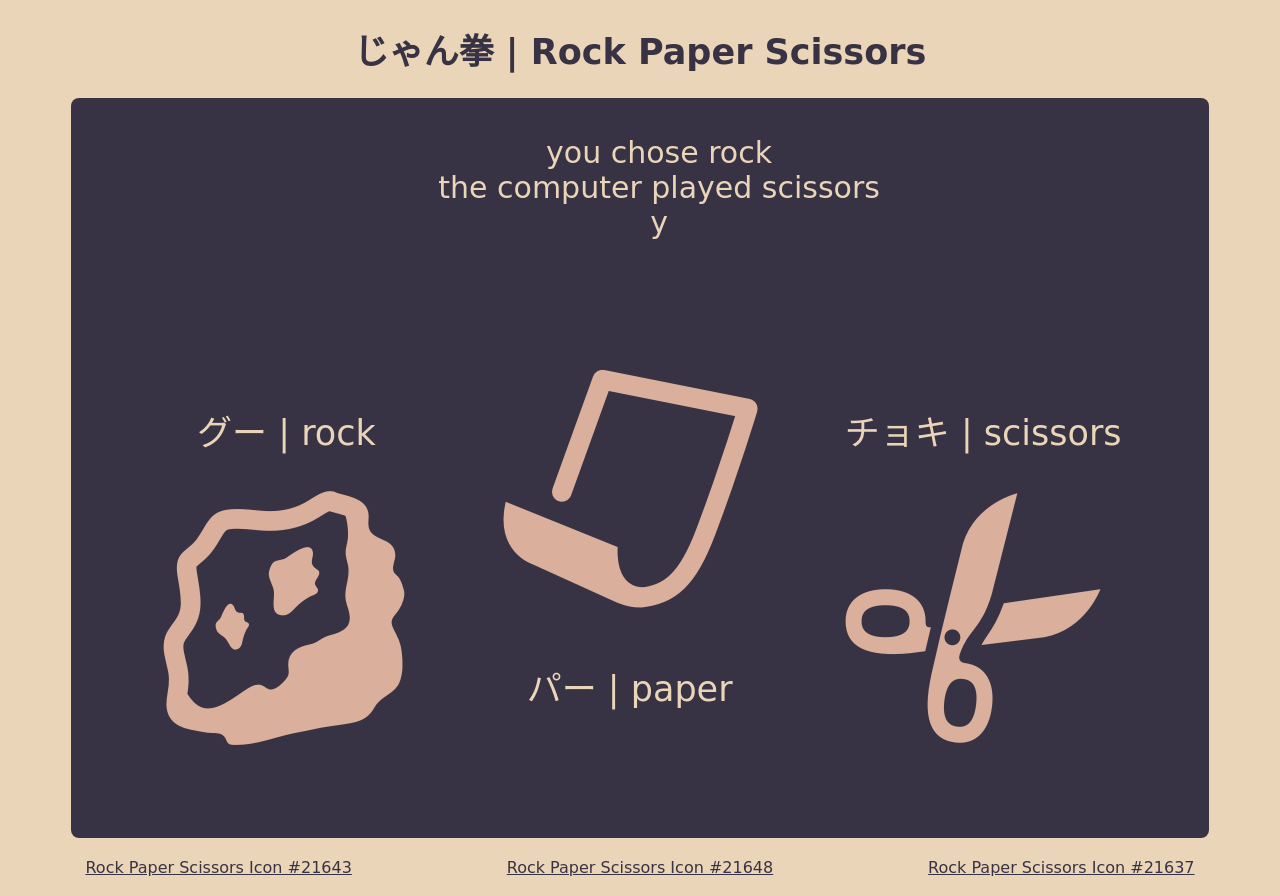
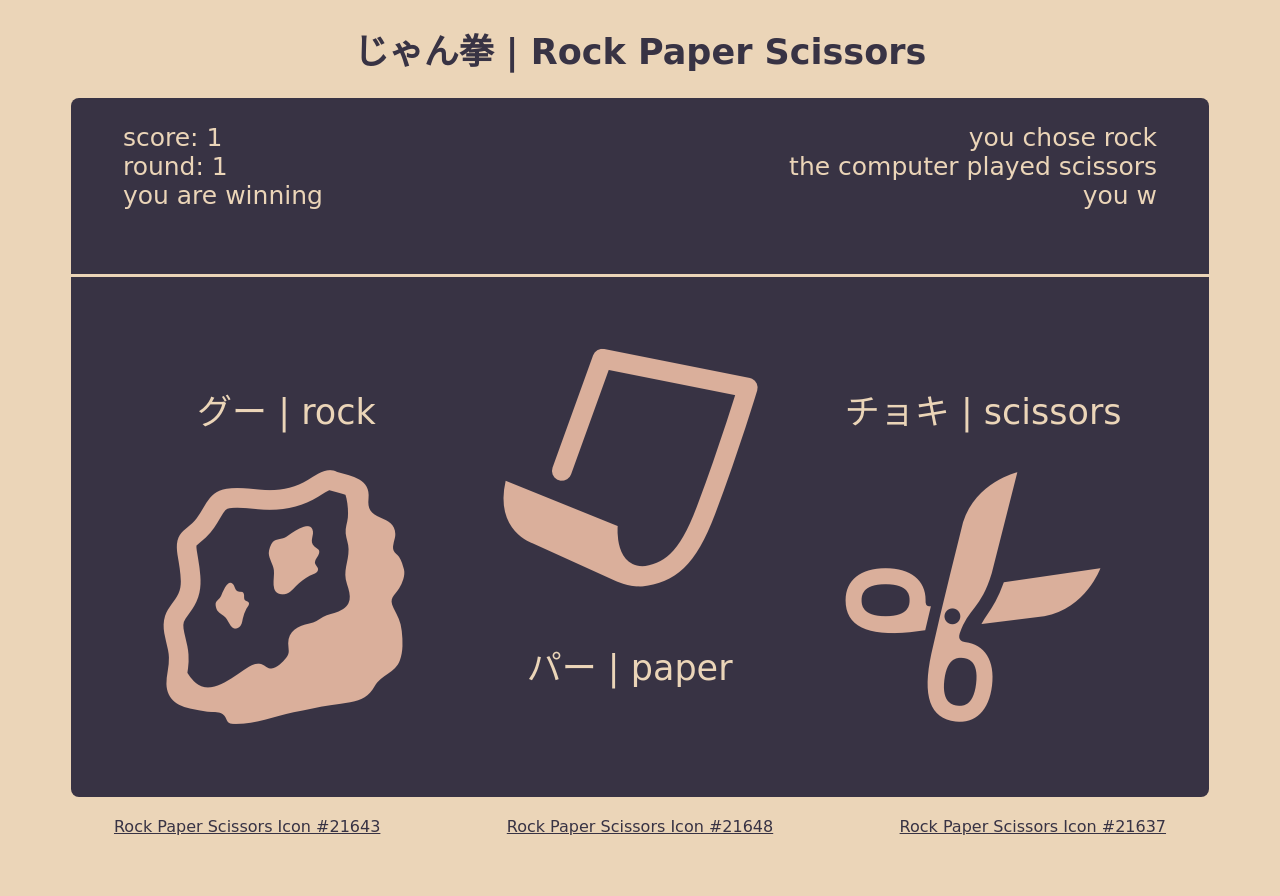
Before and after one commit to IntoTheFlashes/rockPaperScissors, a plain HTML site: page index.html in a window 1280 px wide. Both pictures are taken after a click on the element "グー | rock". After the commit the page ends 855 px from the top, so only its background shows below. Drawn offline with Linux system fonts and the light colour scheme; a web font is replaced by a local one.

Commit message:
Add round and score-count to non-console version.

```diff
--- a/css/styles.css
+++ b/css/styles.css
@@ -18,9 +18,7 @@ p:hover {
     text-shadow: 0 0 10px rgb(134, 109, 75);
 }
 
-#playthroughText, #chalkboardFlex {
-    display: flex;
-    justify-content: space-evenly;
+#gameText, #chalkboardFlex {
     background-color: rgb(56, 51, 68);
     color: rgb(235, 213, 184);
     width: 90%;
@@ -29,17 +27,32 @@ p:hover {
 
 #playthroughText {
     word-wrap: break-word;
-    align-items: center;
     font-size: 25px;
-    height: 7em;
+    white-space: pre-wrap;
+    text-align: right;
+}
+
+#scoreText {
+    font-size: 25px;
+}
+
+#gameText {
+    display: grid;
+    grid-template-columns: 1fr 5.5fr;
+    grid-template-rows: 7em;
     border-radius: 0.5rem 0.5rem 0 0;
-    white-space: pre-wrap;
+}
+
+#gameText:hover {
+    text-shadow: 0 0 10px rgba(235, 213, 184, 0.5);
 }
 
 #chalkboardFlex {
+    display: flex;
+    justify-content: space-evenly;
     align-items: center;
     flex-flow: column wrap;
-    height: 23em;
+    height: 65vh;
     border-radius: 0 0 0.5rem 0.5rem;
 }
 
@@ -62,29 +75,32 @@ p:hover {
     display: none;
 }
 
-/* Tablet design */
-@media screen and (min-width: 600px) {
-    .smallScreensOnly {
+
+/* Phone design */
+@media screen and (max-width: 992px) {
+    #scoreText {
         display: none;
+    }
+
+    #playthroughText {
+        width: 80vw;
+        text-align: right;
     }
 }
 
 
 /* Computer design */
 @media screen and (min-width: 992px) {
+    .smallScreensOnly {
+        display: none;
+    }
     #chalkboardFlex {
-        height: 70vh;
+        height: vh;
         flex-direction: row;
     }
 
     #chalkboard {
         margin: auto;
-    }
-
-    #playthroughText {
-        font-size: 30px;
-        height: 6em;
-        border-radius: 0.5rem 0.5rem 0 0;
     }
 
     .rpsImg {
@@ -99,7 +115,7 @@ p:hover {
     #attributionContainer {
         display: flex;
         flex-flow: row wrap;
-        justify-content: space-around;
+        justify-content: center;
         width: 100%;
         margin: auto;
     }
@@ -107,9 +123,28 @@ p:hover {
     .attribution {
         display: flex;
         padding: 10px 0 0 0;
-        margin: 1.5% 0;
+        margin: 1.5% 5%;
         font-size: 16px;
         line-height: 2px;
         color:rgb(56, 51, 68);
     }
+
+
+    #scoreText {
+        text-align: left;
+        grid-column-start: 2;
+    }
+
+    #playthroughText {
+        grid-column-start: 3;
+    }
+
+
+    #gameText {
+        display: grid;
+        grid-template-columns: 1fr 5fr 15fr 1fr;
+        grid-template-rows: 7em 4em;
+        border-radius: 0.5rem 0.5rem 0 0;
+        border-bottom: 0.2em solid rgb(235, 213, 184);
+    }
 }
--- a/index.html
+++ b/index.html
@@ -15,9 +15,11 @@
     </head>
     <body>
         <h1>じゃん拳 | <br class="smallScreensOnly"> Rock Paper Scissors</h1>
-
         <div id="chalkboard">
-            <p id="playthroughText">click an option to start playing</p>
+            <div id="gameText">
+                <p id="scoreText"></p>
+                <p id="playthroughText">click an option to start playing</p>
+            </div>
             <div id="chalkboardFlex">
                 <div id="rock" class="rpsOption">
                     <p>グー | rock</p>
--- a/javascript/script.js
+++ b/javascript/script.js
@@ -6,6 +6,8 @@ let winStatePlayerWin = "you win this round";
 let winStateComputerWin = "the computer wins this round";
 let winStateDraw = "it's a draw";
 let toBePrinted = "";
+let round = 0;
+let score = 0;
 
 
 // Player chooses rock, paper, or scissors.
@@ -125,16 +127,29 @@ function checkWin(playerChoice, computerChoice) {
 
 // Form the phrase to be printed
 function printPlaythrough(playerChoice, computerChoice, winState) {
-    console.log("Player chose " + playerChoice);
-    console.log("The computer chose " + computerChoice);
-    console.log(winState);
-
-    toBePrinted = `    you chose ${playerChoice}
+    toBePrinted = `you chose ${playerChoice}
     the computer played ${computerChoice}
     ${winState}`
     printSlow();
+    endRound();
 
     return
+}
+
+// edit the compound score, increment the round number
+function endRound() {
+    score = score + winState;
+    let winningPlayer = "";
+    if (score > 0){
+            winningPlayer = "you are winning"};
+    if (score < 0){
+            winningPlayer = "the computer is winning"};
+    if (score == 0){
+            winningPlayer = "it's too close to call"};
+    round ++;
+    document.getElementById('scoreText').innerHTML =
+                `score: ${score} ${"<br>"} round:  ${round} ${"<br>"} ${winningPlayer}`;
+    return;
 }
 
 
```
